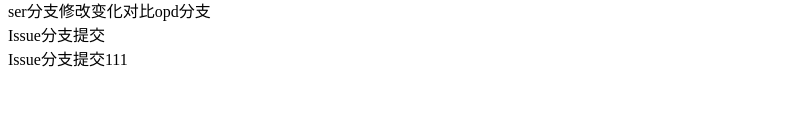
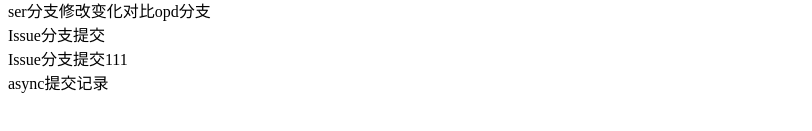
Before and after one commit to hangyoku/fisrt, an Angular app in the folder herosShow/: page / in a window 1280 px wide. Shown: the part 297-428 px from the top of the page, without its empty margins (0-812 px from the left). Built offline with nearby package versions, Linux system fonts and the light colour scheme.

Commit message:
async提交修改。

```diff
--- a/herosShow/src/app/app.component.html
+++ b/herosShow/src/app/app.component.html
@@ -23,3 +23,5 @@
 
 <div>Issue分支提交</div>
 <div>Issue分支提交111</div>
+
+<div>async提交记录</div>
```
